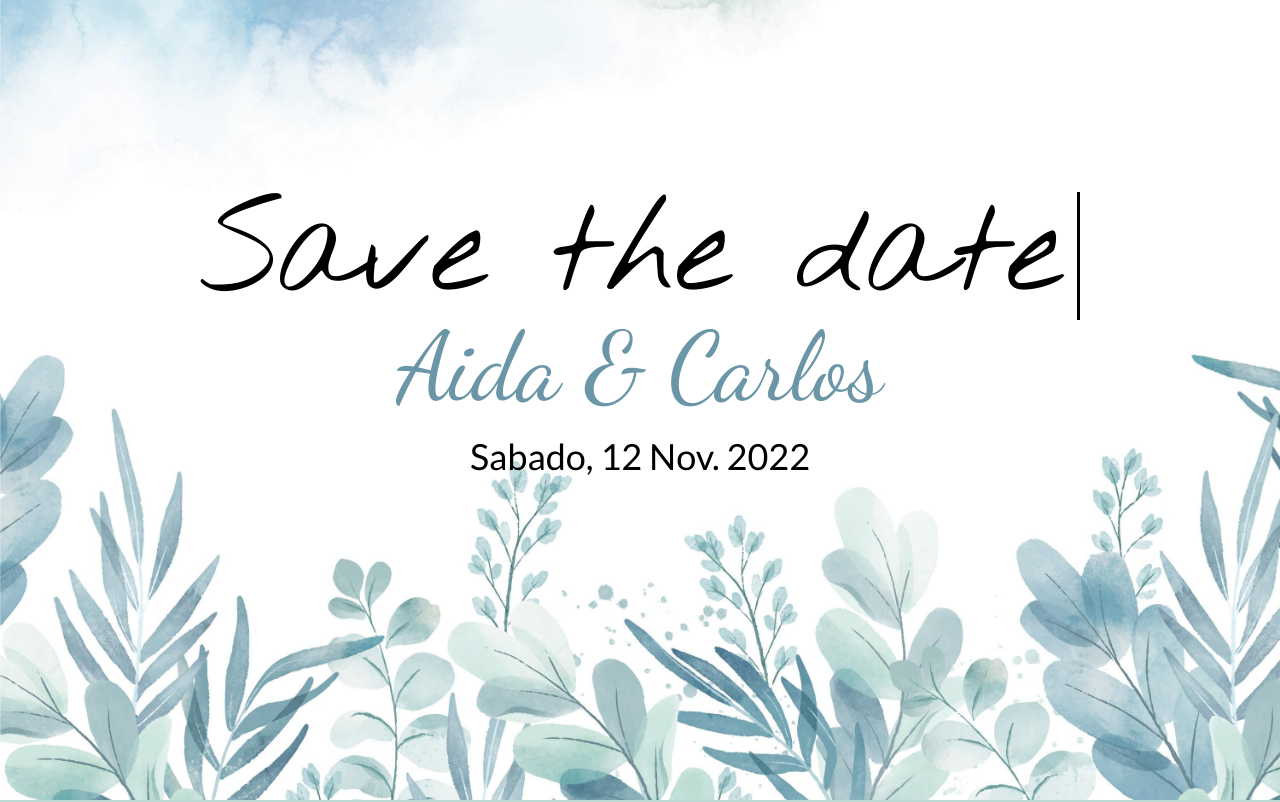
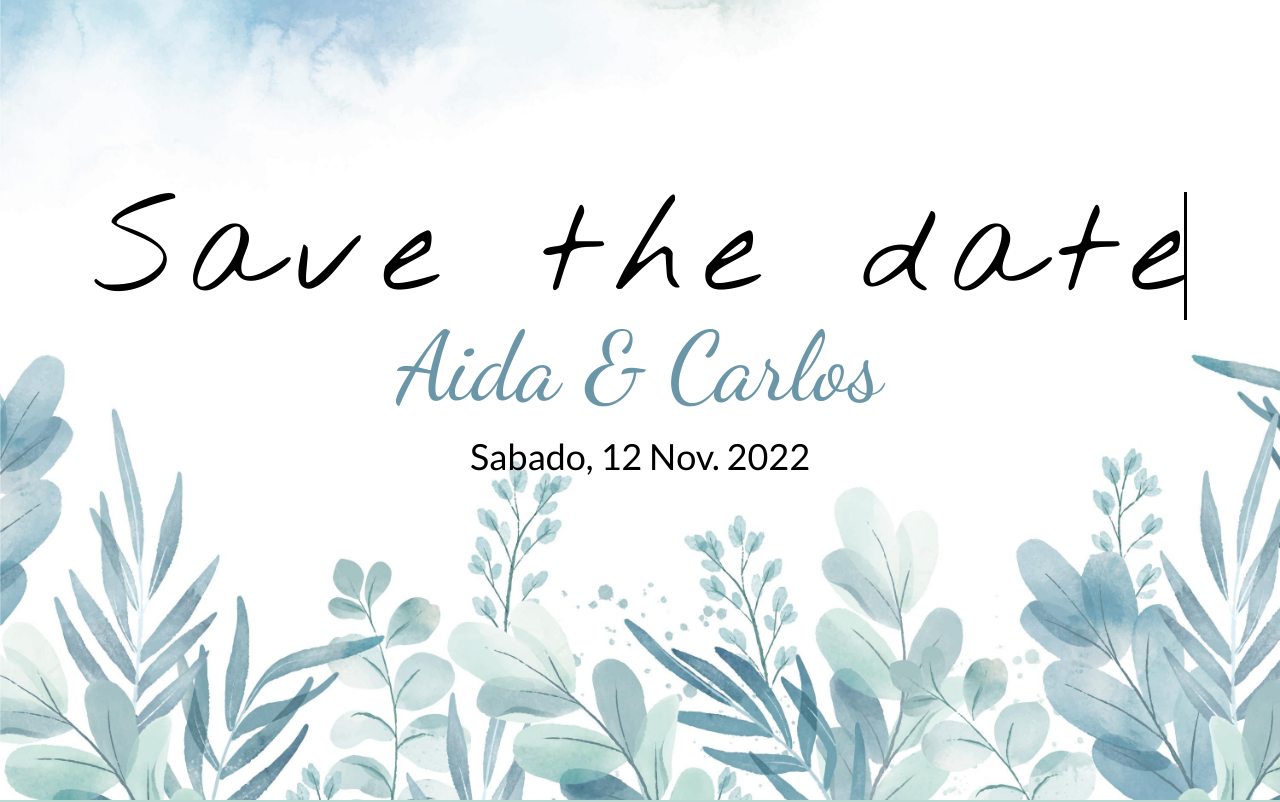
Before and after one commit to CPrz21/wedding-invitation, a Next.js app: page / in a window 1280 px wide. Shown: the top 802 px of the page. Built offline with nearby package versions, Linux system fonts and the light colour scheme.

Commit message:
add first section responsive

```diff
--- a/components/home/firstSection.tsx
+++ b/components/home/firstSection.tsx
@@ -4,9 +4,11 @@ interface FirstSectionProps {}
 
 export const FirstSection: FC<FirstSectionProps> = () => {
   return (
-    <div className="parallax w-screen h-screen flex flex-col items-center justify-start pt-[15%]">
-      <h1 className="font-nothing text-9xl typing-text">Save the date</h1>
-      <h1 className="text-8xl mb-5 text-w-primary">Aida & Carlos</h1>
+    <div className="parallax w-screen h-screen flex flex-col items-center justify-start pt-[65%] md:pt-[30%] lg:pt-[15%]">
+      <h1 className="font-nothing text-4xl md:text-6xl lg:text-7xl xl:text-9xl typing-text">
+        Save the date
+      </h1>
+      <h1 className="mb-5 text-w-primary">Aida & Carlos</h1>
       <h2>Sabado, 12 Nov. 2022</h2>
     </div>
   );
--- a/components/home/index.ts
+++ b/components/home/index.ts
@@ -1 +1,3 @@
 export * from "./firstSection";
+export * from "./secondSection";
+export * from "./thirdSection";
--- /dev/null
+++ b/components/home/secondSection.tsx
@@ -0,0 +1,65 @@
+import Image from "next/image";
+import { AnimationOnScroll } from "react-animation-on-scroll";
+import { IoLocationSharp } from "react-icons/io5";
+
+export const SecondSection = () => {
+  return (
+    <section className="h-screen w-screen bg-w-secondary relative">
+      <div className="absolute top-[50%] left-[25%] translate-x-[-50%] translate-y-[-50%] rotate-[-5deg]">
+        <h2 className="font-dancing text-7xl text-center mb-10">
+          Nuestra Boda
+        </h2>
+        <AnimationOnScroll animateOnce={true} animateIn="animate__fadeInLeft">
+          <div className="w-full h-[30rem] relative rounded-lg overflow-hidden">
+            <Image
+              src="/images/aycphoto.jpg"
+              alt={`Best Couple Ever ❤️`}
+              layout="fill"
+              objectFit="cover"
+              priority
+            />
+          </div>
+        </AnimationOnScroll>
+      </div>
+      <div className="w-full h-1/2 flex justify-end items-center">
+        <AnimationOnScroll
+          animateOnce={true}
+          animateIn="animate__fadeInRight"
+          className="w-[40%] font-nothing"
+        >
+          <p className="text-4xl mb-5">
+            <strong>Cuando?</strong>
+          </p>
+          <p className="text-2xl">Sábado, 12 Nov. 2022</p>
+          <p className="text-2xl">Recepción: 3:30pm</p>
+        </AnimationOnScroll>
+      </div>
+      <div className="w-full h-1/2 bg-white flex justify-end items-center">
+        <AnimationOnScroll
+          animateOnce={true}
+          animateIn="animate__fadeInRight"
+          className="w-[40%] font-nothing"
+        >
+          <p className="text-4xl mb-5">
+            <strong>Donde?</strong>
+          </p>
+          <p className="text-4xl mb-2">
+            <strong>Santa Angela</strong>
+          </p>
+          <p className="text-2xl mb-8">
+            Carretera al Boquerón, KM, 18.5, <br /> Volcán de, San Salvador
+          </p>
+          <a
+            target="_blank"
+            href="https://goo.gl/maps/BoWj1wzxgHs12hBw8"
+            className="text-2xl text-w-primary"
+            rel="noreferrer"
+          >
+            <strong>Ver Ubicación en Maps</strong>
+            <IoLocationSharp className="inline ml-2 text-2xl" />
+          </a>
+        </AnimationOnScroll>
+      </div>
+    </section>
+  );
+};
--- /dev/null
+++ b/components/home/thirdSection.tsx
@@ -0,0 +1,25 @@
+import { AnimationOnScroll } from "react-animation-on-scroll";
+
+export const ThirdSection = () => {
+  return (
+    <section className="bg-w-secondary py-11 flex flex-col items-center">
+      <AnimationOnScroll animateOnce={true} animateIn="animate__rubberBand">
+        <h2 className="font-dancing text-7xl text-center mb-4">¡A celebrar!</h2>
+      </AnimationOnScroll>
+      <p className="text-4xl mb-8 font-nothing w-3/5 text-center">
+        Sera muy especial contar contigo, no olvides confirmar tu asistencia a
+        nuestra boda.
+      </p>
+      <div className="flex space-x-2 justify-center">
+        <a href="https://api.whatsapp.com/send/?phone=50375013093&text=%C2%A1Hola%21+quiero+confirmar+mi+asistencia+de+dos+personas+para+tu+boda+%F0%9F%98%8A%F0%9F%8E%89">
+          <button
+            type="button"
+            className="font-nothing inline-block px-6 py-2.5 bg-white text-black text-xl leading-tight shadow-md hover:opacity-70 hover:shadow-lg  focus:shadow-lg focus:outline-none focus:ring-0 active:opacity-40 active:shadow-lg transition duration-150 ease-in-out"
+          >
+            Confirmar
+          </button>
+        </a>
+      </div>
+    </section>
+  );
+};
--- a/pages/index.tsx
+++ b/pages/index.tsx
@@ -1,102 +1,20 @@
 import type { NextPage } from "next";
 import Head from "next/head";
-import Image from "next/image";
-import { IoLocationSharp } from "react-icons/io5";
-import { AnimationOnScroll } from "react-animation-on-scroll";
 
-import { FirstSection } from "../components/home/firstSection";
+import { FirstSection, SecondSection, ThirdSection } from "../components";
 
 const Home: NextPage = () => {
   return (
     <>
       <Head>
-        <title>Create Next App</title>
+        <title>Boda Pérez Flores 👰🏻‍♀️🤵🏻‍♂️❤️</title>
         <meta name="description" content="Generated by create next app" />
         <link rel="icon" href="/favicon.ico" />
       </Head>
       <main>
         <FirstSection />
-        <section className="h-screen w-screen bg-w-secondary relative">
-          <div className="absolute top-[50%] left-[25%] translate-x-[-50%] translate-y-[-50%] rotate-[-5deg]">
-            <h2 className="font-dancing text-7xl text-center mb-10">
-              Nuestra Boda
-            </h2>
-            <AnimationOnScroll
-              animateOnce={true}
-              animateIn="animate__fadeInLeft"
-            >
-              <div className="w-full h-[30rem] relative rounded-lg overflow-hidden">
-                <Image
-                  src="/images/aycphoto.jpg"
-                  alt={`Best Couple Ever ❤️`}
-                  layout="fill"
-                  objectFit="cover"
-                  priority
-                />
-              </div>
-            </AnimationOnScroll>
-          </div>
-          <div className="w-full h-1/2 flex justify-end items-center">
-            <AnimationOnScroll
-              animateOnce={true}
-              animateIn="animate__fadeInRight"
-              className="w-[40%] font-nothing"
-            >
-              <p className="text-4xl mb-5">
-                <strong>Cuando?</strong>
-              </p>
-              <p className="text-2xl">Sábado, 12 Nov. 2022</p>
-              <p className="text-2xl">Recepción: 3:30pm</p>
-            </AnimationOnScroll>
-          </div>
-          <div className="w-full h-1/2 bg-white flex justify-end items-center">
-            <AnimationOnScroll
-              animateOnce={true}
-              animateIn="animate__fadeInRight"
-              className="w-[40%] font-nothing"
-            >
-              <p className="text-4xl mb-5">
-                <strong>Donde?</strong>
-              </p>
-              <p className="text-4xl mb-2">
-                <strong>Santa Angela</strong>
-              </p>
-              <p className="text-2xl mb-8">
-                Carretera al Boquerón, KM, 18.5, <br /> Volcán de, San Salvador
-              </p>
-              <a
-                target="_blank"
-                href="https://goo.gl/maps/BoWj1wzxgHs12hBw8"
-                className="text-2xl text-w-primary"
-                rel="noreferrer"
-              >
-                <strong>Ver Ubicación en Maps</strong>
-                <IoLocationSharp className="inline ml-2 text-2xl" />
-              </a>
-            </AnimationOnScroll>
-          </div>
-        </section>
-        <section className="bg-w-secondary py-11 flex flex-col items-center">
-          <AnimationOnScroll animateOnce={true} animateIn="animate__rubberBand">
-            <h2 className="font-dancing text-7xl text-center mb-4">
-              ¡A celebrar!
-            </h2>
-          </AnimationOnScroll>
-          <p className="text-4xl mb-8 font-nothing w-3/5 text-center">
-            Sera muy especial contar contigo, no olvides confirmar tu asistencia
-            a nuestra boda.
-          </p>
-          <div className="flex space-x-2 justify-center">
-            <a href="https://api.whatsapp.com/send/?phone=50375013093&text=%C2%A1Hola%21+quiero+confirmar+mi+asistencia+de+dos+personas+para+tu+boda+%F0%9F%98%8A%F0%9F%8E%89">
-              <button
-                type="button"
-                className="font-nothing inline-block px-6 py-2.5 bg-white text-black text-xl leading-tight shadow-md hover:opacity-70 hover:shadow-lg  focus:shadow-lg focus:outline-none focus:ring-0 active:opacity-40 active:shadow-lg transition duration-150 ease-in-out"
-              >
-                Confirmar
-              </button>
-            </a>
-          </div>
-        </section>
+        <SecondSection />
+        <ThirdSection />
       </main>
     </>
   );
--- a/styles/globals.scss
+++ b/styles/globals.scss
@@ -54,11 +54,11 @@ a {
 
 @layer base {
   h1 {
-    @apply text-3xl md:text-4xl lg:text-5xl;
+    @apply text-5xl md:text-6xl xl:text-8xl;
     font-family: "Dancing Script", sans-serif;
   }
   h2 {
-    @apply text-2xl md:text-3xl lg:text-4xl;
+    @apply text-xl md:text-2xl lg:text-4xl;
   }
   h3 {
     @apply text-xl md:text-2xl lg:text-3xl;
@@ -75,11 +75,19 @@ a {
 }
 
 .typing-text {
-  width: 14.5ch;
-  animation: typing 2s steps(22), blink 0.5s step-end infinite alternate;
-  white-space: nowrap;
-  overflow: hidden;
-  border-right: 3px solid;
+  width: 18.5ch;
+  overflow: hidden; /* Ensures the content is not revealed until the animation */
+  border-right: 3px solid #000000; /* The typwriter cursor */
+  white-space: nowrap; /* Keeps the content on a single line */
+  margin: 0 auto; /* Gives that scrolling effect as the typing happens */
+  letter-spacing: 0.15em; /* Adjust as needed */
+  animation: typing 3s steps(22, end), blink 0.5s step-end infinite alternate;
+  @media screen and (min-width: 1280px) {
+    width: 18ch;
+  }
+  @media screen and (min-width: 1024px) {
+    width: 18ch;
+  }
 }
 
 @keyframes typing {
```
